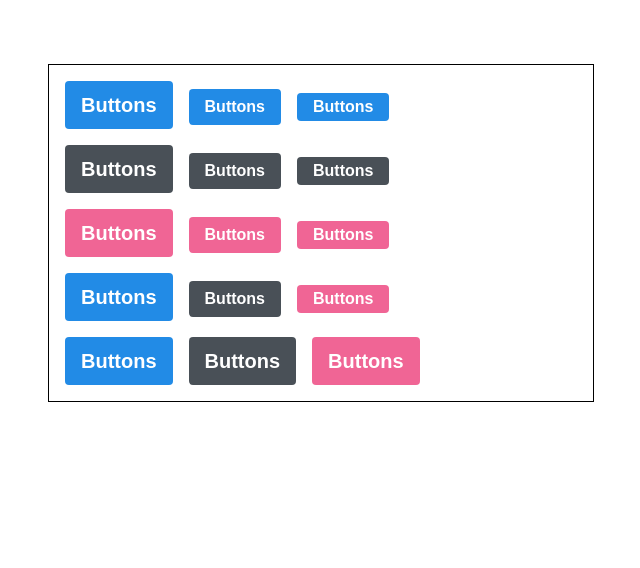
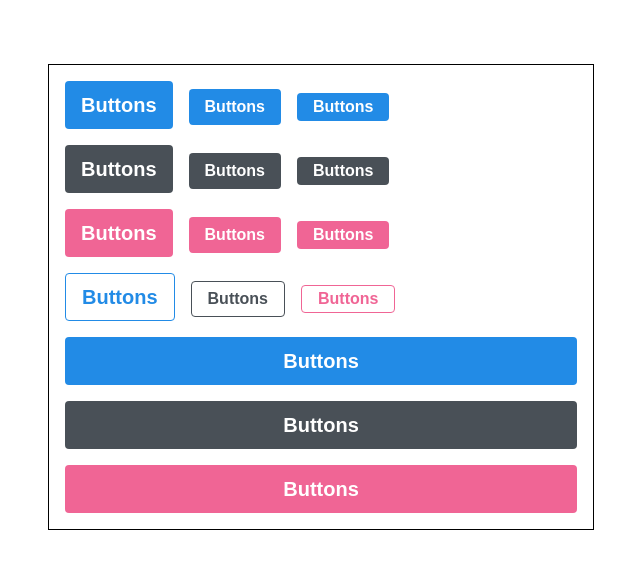
Before and after one commit to leesangha/Sass_practice, a React (Create React App) app in the folder styling-with-sass/: page / in a window 1280 px wide. Shown: the top 568 px of the page, without its empty margins (319-959 px from the left). Built offline with nearby package versions, Linux system fonts and the light colour scheme.

Commit message:
Update Button.scss

```diff
--- a/styling-with-sass/src/components/Button.scss
+++ b/styling-with-sass/src/components/Button.scss
@@ -9,6 +9,15 @@ $pink: #f06595;
   }
   &:active {
     background: darken($color, 10%);
+  }
+  &.outline {
+    color: $color;
+    background: none;
+    border: 1px solid $color;
+    &:hover {
+      background: $color;
+      color: white;
+    }
   }
 }
 .Button {
@@ -35,6 +44,7 @@ $pink: #f06595;
     height: 1.75rem;
     font-size: 1rem;
   }
+
   &.blue {
     @include button-color($blue);
   }
@@ -44,6 +54,14 @@ $pink: #f06595;
   &.pink {
     @include button-color($pink);
   }
+  &.fullWidth {
+    width: 100%;
+    justify-content: center;
+    & + & {
+      margin-left: 0;
+      margin-top: 1rem;
+    }
+  }
   & + & {
     margin-left: 1rem;
   }
```
